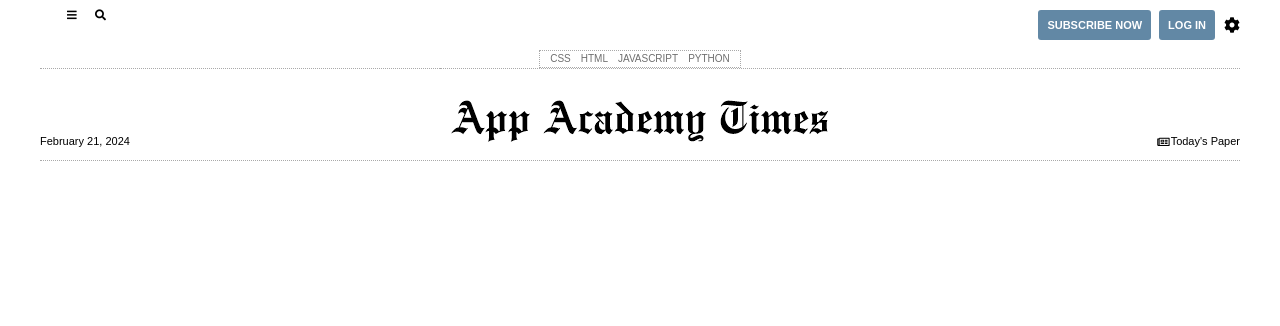
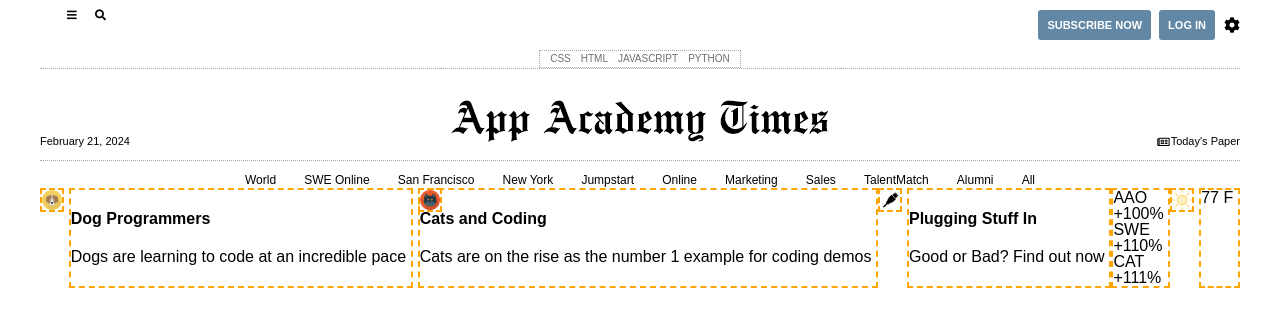
Before and after one commit to ScottFeichter/scott-phillip-04-aa-times-long-practice, a plain HTML site: page 04-aa-times-long-practice/index.html in a window 1280 px wide. Drawn offline with Linux system fonts and the light colour scheme.

Commit message:
phase 2 progress

```diff
--- a/04-aa-times-long-practice/index.html
+++ b/04-aa-times-long-practice/index.html
@@ -42,7 +42,57 @@
       </div>
     </div>
   </header>
-  <main></main>
+  <main>
+    <nav class ="main-nav">
+      <ul>
+        <li><a href="/world">World</a></li>
+        <li><a href="/swe-online">SWE Online</a></li>
+        <li><a href="/san-francisco">San Francisco</a></li>
+        <li><a href="/new-york">New York</a></li>
+        <li><a href="/jumpstart">Jumpstart</a></li>
+        <li><a href="/online">Online</a></li>
+        <li><a href="/marketing">Marketing</a></li>
+        <li><a href="/sales">Sales</a></li>
+        <li><a href="/talent-match">TalentMatch</a></li>
+        <li><a href="/alumni">Alumni</a></li>
+        <li><a href="/all">All</a></li>
+      </ul>
+    </nav>
+    <div class = "interest-links">
+      <img class = "dog-image" src="./images/dog.png">
+      <div class = "dog-programmers">
+        <h4>Dog Programmers</h4>
+        <p>Dogs are learning to code at an incredible pace</p>
+
+      </div>
+      <img class = "cat-image" src="./images/cat.png">
+      <div class = "cats-and-coding">
+        <h4>Cats and Coding</h4>
+        <p>Cats are on the rise as the number 1 example for coding demos</p>
+
+      </div>
+      <img class = "plug-image" src="./images/plug.png">
+      <div class = "plugging-stuff-in">
+        <h4>Plugging Stuff In</h4>
+        <p>Good or Bad? Find out now</p>
+
+      </div>
+      <div class = "some-stocks-quotes">
+        <p>AAO</p>
+        <p>+100%</p>
+        <p>SWE</p>
+        <p>+110%</p>
+        <p>CAT</p>
+        <p>+111%</p>
+
+      </div>
+      <img class = "weather-image" src="./images/sun-icon.png">
+      <div class = "the-weather">
+        <p>77 F</p>
+
+      </div>
+    </div>
+  </main>
   <footer></footer>
 </body>
 </html>
--- a/04-aa-times-long-practice/stylesheets/components/interest-links.css
+++ b/04-aa-times-long-practice/stylesheets/components/interest-links.css
@@ -1 +1,58 @@
-/* Your code here */
+.interest-links {
+    display: grid;
+    grid-template-columns: 1, 2, 1, 2, 1, 2, 2, 1, 0.75;
+    grid-template-areas: "dog-image dog-programmers cat-image cats-and-coding plug-image plugging-stuff-in some-stocks-quotes weather-image the-weather";
+}
+
+.dog-image {
+    max-width: 20px;
+    max-height: 20px;
+    grid-area: dog-image;
+    border: orange dashed 2px;
+}
+
+.dog-programmers {
+    grid-area: dog-programmers;
+    border: orange dashed 2px;
+}
+
+.cat-image {
+    max-width: 20px;
+    max-height: 20px;
+    grid-area: cats-and-coding;
+    border: orange dashed 2px;
+}
+
+.cats-and-coding {
+    grid-area: cats-and-coding;
+    border: orange dashed 2px;
+}
+
+.plug-image {
+    max-width: 20px;
+    max-height: 20px;
+    grid-area: plug-image;
+    border: orange dashed 2px;
+}
+
+.plugging-stuff-in {
+    grid-area: plugging-stuff-in;
+    border: orange dashed 2px;
+}
+
+.some-stocks-quotes {
+    grid-area: some-stocks-quotes;
+    border: orange dashed 2px;
+}
+
+.weather-image {
+    max-width: 20px;
+    max-height: 20px;
+    grid-area: weather-image;
+    border: orange dashed 2px;
+}
+
+.the-weather {
+    grid-area: the-weather;
+    border: orange dashed 2px;
+}
--- a/04-aa-times-long-practice/stylesheets/components/main-nav.css
+++ b/04-aa-times-long-practice/stylesheets/components/main-nav.css
@@ -1 +1,19 @@
-/* Your code here */
+.main-nav > ul {
+    display: flex;
+    flex-direction: row;
+    justify-content: space-between;
+    padding-top: 10px;
+    margin-left: 200px;
+    margin-right: 200px;
+    flex-wrap: nowrap;
+    /* border: solid 1px black; */
+}
+
+.main-nav li {
+    padding-left: 5px;
+    padding-right: 5px;
+}
+
+.main-nav a {
+    font-size: 12px;
+}
```
